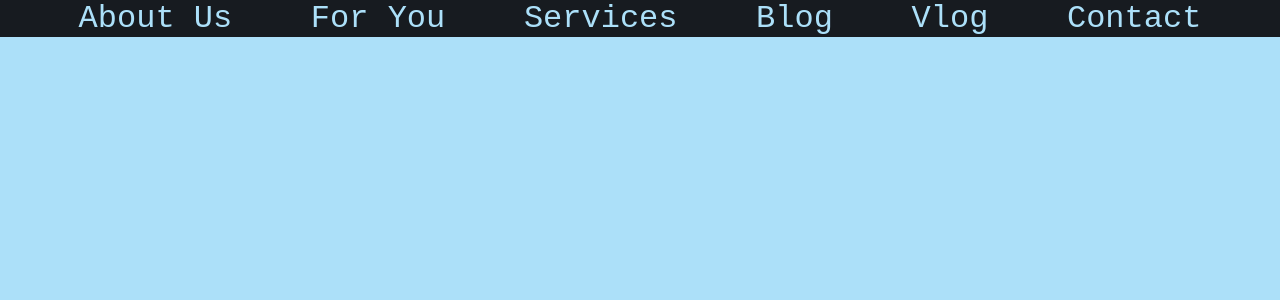
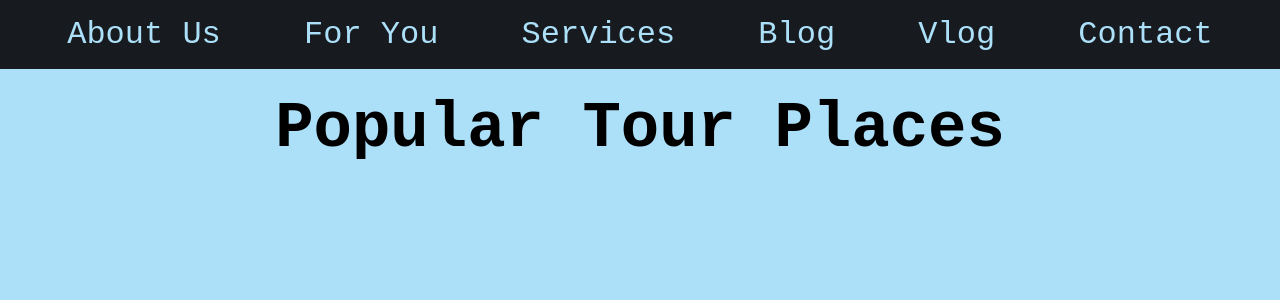
Before and after one commit to Sedat2121/React_Tour_Places, a React (Create React App) app in the folder tour-app/: page / in a window 1280 px wide. Shown: the top 300 px of the page. Built offline with nearby package versions, Linux system fonts and the light colour scheme; a web font is replaced by a local one.

Commit message:
Header component is completed and styled.

```diff
--- a/tour-app/src/App.js
+++ b/tour-app/src/App.js
@@ -1,12 +1,14 @@
 import "./App.scss";
 import React from 'react';
 import Navbar from "./components/Navbar/Navbar";
+import Header from "./components/Header/Header";
 
 
 const App = () => {
   return (
     <div className="App">
       <Navbar />
+      <Header />
     </div>
   );
 };
--- /dev/null
+++ b/tour-app/src/components/Header/Header.jsx
@@ -0,0 +1,11 @@
+import "./Header.scss";
+
+const Header = () => {
+    return (
+        <div className="header">
+            <h1>Popular Tour Places</h1>
+        </div>
+    );
+};
+
+export default Header;
--- /dev/null
+++ b/tour-app/src/components/Header/Header.scss
@@ -0,0 +1,6 @@
+.header {
+    text-align: center;
+    font-size: 2rem;
+    margin: 1rem;
+    padding: 0.5rem;
+}
--- a/tour-app/src/components/Navbar/Navbar.scss
+++ b/tour-app/src/components/Navbar/Navbar.scss
@@ -8,5 +8,10 @@
         color: $backgroundColor;
         text-decoration: none;
         font-size: 2rem;
+        padding: 1rem;
+        &:hover {
+            background-color: $backgroundColor;
+            color: $cardNavBgColor;
+        }
     }
 }
```
